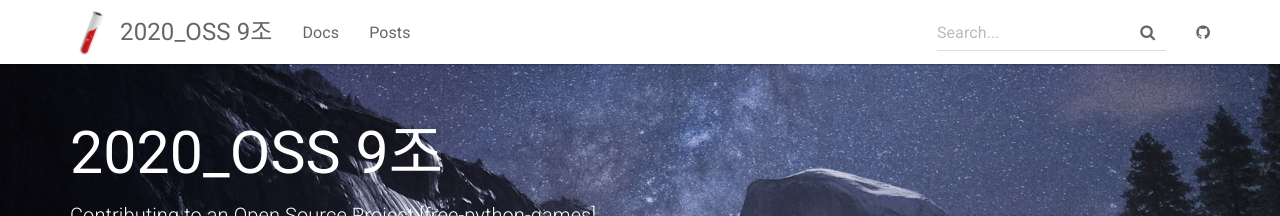
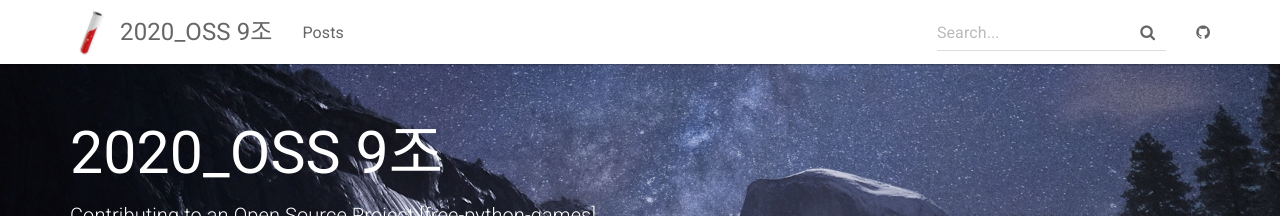
Before and after one commit to doolim98/2020-2-OSS-9, a Jekyll site: the page built from index.html, in a window 1280 px wide. Shown: the top 216 px of the page. Built offline with Jekyll 4.4.1, drawn with Linux system fonts in a browser that asks for light colours.

Commit message:
Update topnav.html

```diff
--- a/_includes/topnav.html
+++ b/_includes/topnav.html
@@ -14,8 +14,6 @@
         </div>
         <div id="navbar" class="collapse navbar-collapse">
             <ul class="nav navbar-nav">
-                <li {% if page.sectionid=='docs' %} class="active" {% endif %}><a
-                        href="{{ "/docs/home/" | relative_url }}">Docs</a></li>
                 <li {% if page.sectionid=='blog' %} class="active" {% endif %}><a
                         href="{{ site.posts.first.url | relative_url }}">Posts</a></li>
             </ul>
```
